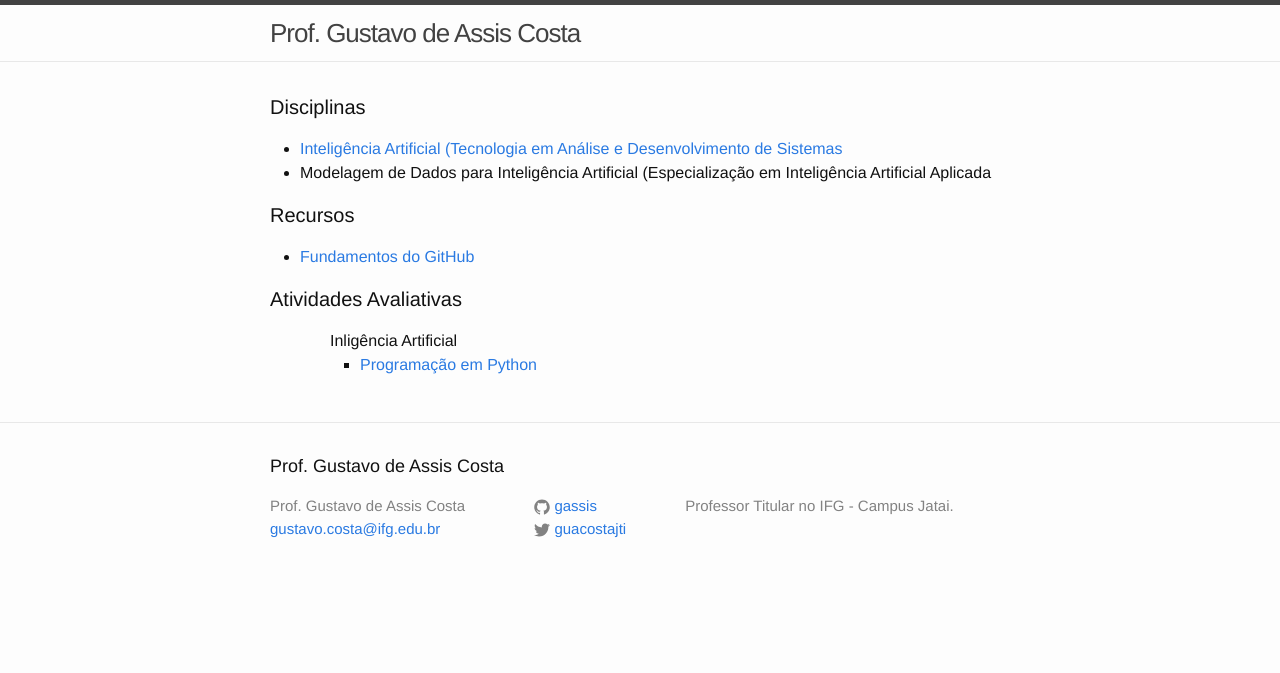
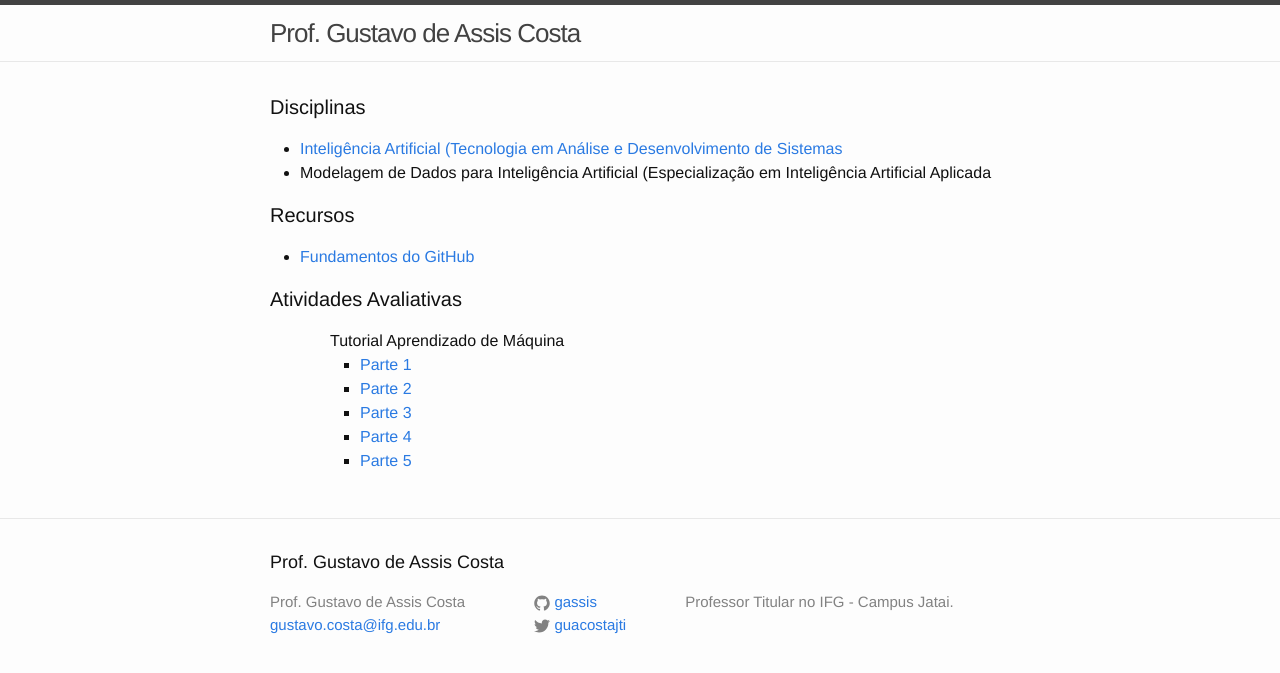
Before and after one commit to gassis/gassis.github.io, a Jekyll site: the page built from index.html, in a window 1280 px wide. Shown: the top 673 px of the page. Built offline with Jekyll 4.4.1, drawn with Linux system fonts in a browser that asks for light colours.

Commit message:
Update index.html

```diff
--- a/index.html
+++ b/index.html
@@ -15,9 +15,13 @@ layout: default
       <h1 class="page-heading">Atividades Avaliativas</h1>
     <ul class="list-group">
       <ul>
-        Inligência Artificial
+        Tutorial Aprendizado de Máquina
         <ul class="list-group">
-          <li class="list-group-item"><a href="https://classroom.github.com/classrooms/140970825-ia-classroom">Programação em Python</a></li>
+          <li class="list-group-item"><a href="https://github.com/gassis/machine_learning/blob/552fabec7a2fe7cb0d96d2540e483a4e4ea72186/tutorial/Modelagem%20de%20Dados%20para%20IA_Parte%201.ipynb">Parte 1</a></li>
+          <li class="list-group-item"><a href="https://github.com/gassis/machine_learning/blob/552fabec7a2fe7cb0d96d2540e483a4e4ea72186/tutorial/Modelagem%20de%20Dados%20para%20IA_Parte%202.ipynb">Parte 2</a></li>
+          <li class="list-group-item"><a href="https://github.com/gassis/machine_learning/blob/552fabec7a2fe7cb0d96d2540e483a4e4ea72186/tutorial/Modelagem%20de%20Dados%20para%20IA_Parte%203.ipynb">Parte 3</a></li>
+          <li class="list-group-item"><a href="https://github.com/gassis/machine_learning/blob/552fabec7a2fe7cb0d96d2540e483a4e4ea72186/tutorial/Modelagem%20de%20Dados%20para%20IA_Parte%204.ipynb">Parte 4</a></li>
+          <li class="list-group-item"><a href="https://github.com/gassis/machine_learning/blob/552fabec7a2fe7cb0d96d2540e483a4e4ea72186/tutorial/Modelagem%20de%20Dados%20para%20IA_Parte%205.ipynb">Parte 5</a></li>
         </ul>
     </ul>
 </div>
```
